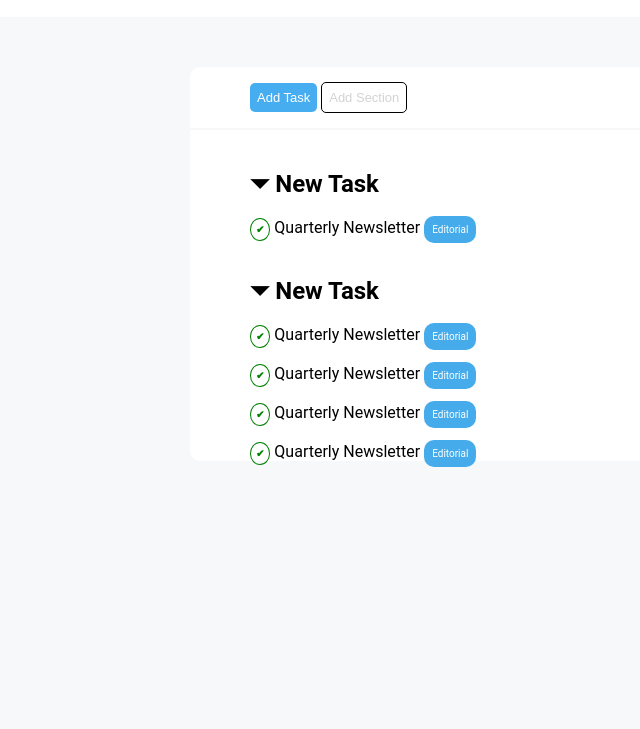
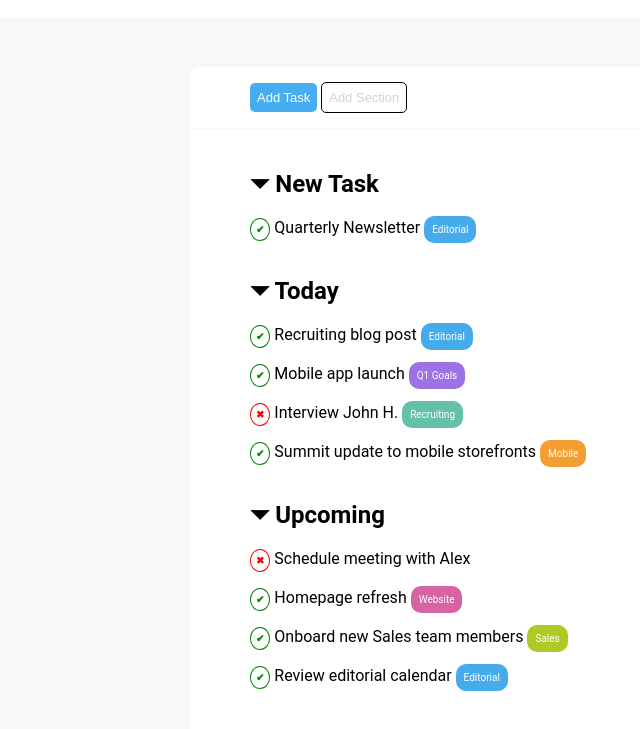
Before and after one commit to GiacomoDiNardo/html-css-toboolist, a plain HTML site: page index.html in a window 1280 px wide. Shown: the part 73-802 px from the top of the page, without its empty margins (0-640 px from the left). Drawn offline with Linux system fonts and the light colour scheme.

Commit message:
add list, lables, adjust spacing

```diff
--- a/css/style.css
+++ b/css/style.css
@@ -31,7 +31,7 @@ nav button {
 }
 
 main {
-    padding-left: 60px;
+    padding: 0 0 60px 60px;
 }
 
 ul {
@@ -81,10 +81,42 @@ ul li {
     color: green;
 }
 
+.cross {
+    color: red;
+    border: 1px solid red;
+    border-radius: 50%;
+    padding: 5px;
+    font-size: 10px;
+    font-weight: bold;
+}
+
 .label {
-    background-color: #45ABEA;
     color: white;
     padding: 8px;
     font-size: 10px;
     border-radius: 10px;
 }
+
+.label.editorial {
+    background-color: #45ABEA;
+}
+
+.label.goals {
+    background-color: #9C72E4;
+}
+
+.label.recruiting {
+    background-color: #64C0A9;
+}
+
+.label.mobile {
+    background-color: #F29E33;
+}
+
+.label.website {
+    background-color: #D863A1;
+}
+
+.label.sales {
+    background-color: #B0C926;
+}
--- a/index.html
+++ b/index.html
@@ -33,35 +33,56 @@
             </div>
 
             <div class="list">
-                <h2>&#9207; New Task</h2>
+                <h2>&#9207; Today</h2>
                 <ul>
                     <li>
                         <span class="check">&#10004;</span>
-                         Quarterly Newsletter
+                         Recruiting blog post
                          <span class="label editorial">Editorial</span>
                     </li>
                     <li>
                         <span class="check">&#10004;</span>
-                         Quarterly Newsletter
-                         <span class="label editorial">Editorial</span>
+                         Mobile app launch
+                         <span class="label goals">Q1 Goals</span>
+                    </li>
+                    <li>
+                        <span class="cross">&#10006;</span>
+                         Interview John H.
+                         <span class="label recruiting">Recruiting</span>
                     </li>
                     <li>
                         <span class="check">&#10004;</span>
-                         Quarterly Newsletter
-                         <span class="label editorial">Editorial</span>
+                         Summit update to mobile storefronts
+                         <span class="label mobile">Mobile</span>
+                    </li>
+                </ul>
+            </div>
+
+            <div class="list">
+                <h2>&#9207; Upcoming</h2>
+                <ul>
+                    <li>
+                        <span class="cross">&#10006;</span>
+                         Schedule meeting with Alex
                     </li>
                     <li>
                         <span class="check">&#10004;</span>
-                         Quarterly Newsletter
+                         Homepage refresh
+                         <span class="label website">Website</span>
+                    </li>
+                    <li>
+                        <span class="check">&#10004;</span>
+                         Onboard new Sales team members
+                         <span class="label sales">Sales</span>
+                    </li>
+                    <li>
+                        <span class="check">&#10004;</span>
+                         Review editorial calendar
                          <span class="label editorial">Editorial</span>
                     </li>
                 </ul>
             </div>
-
-
-
         </main>
-
     </div>
 </body>
 </html>
```
